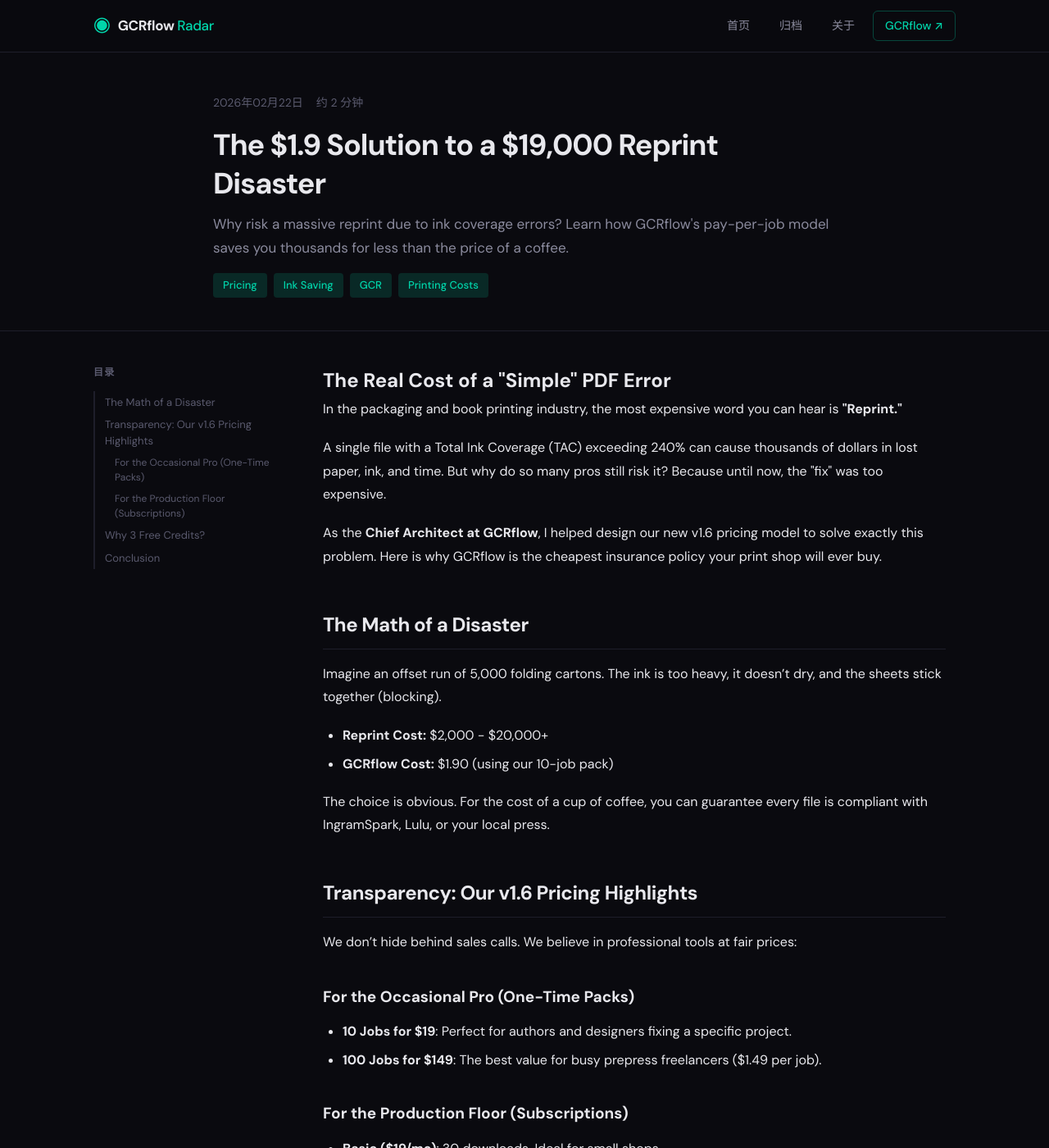
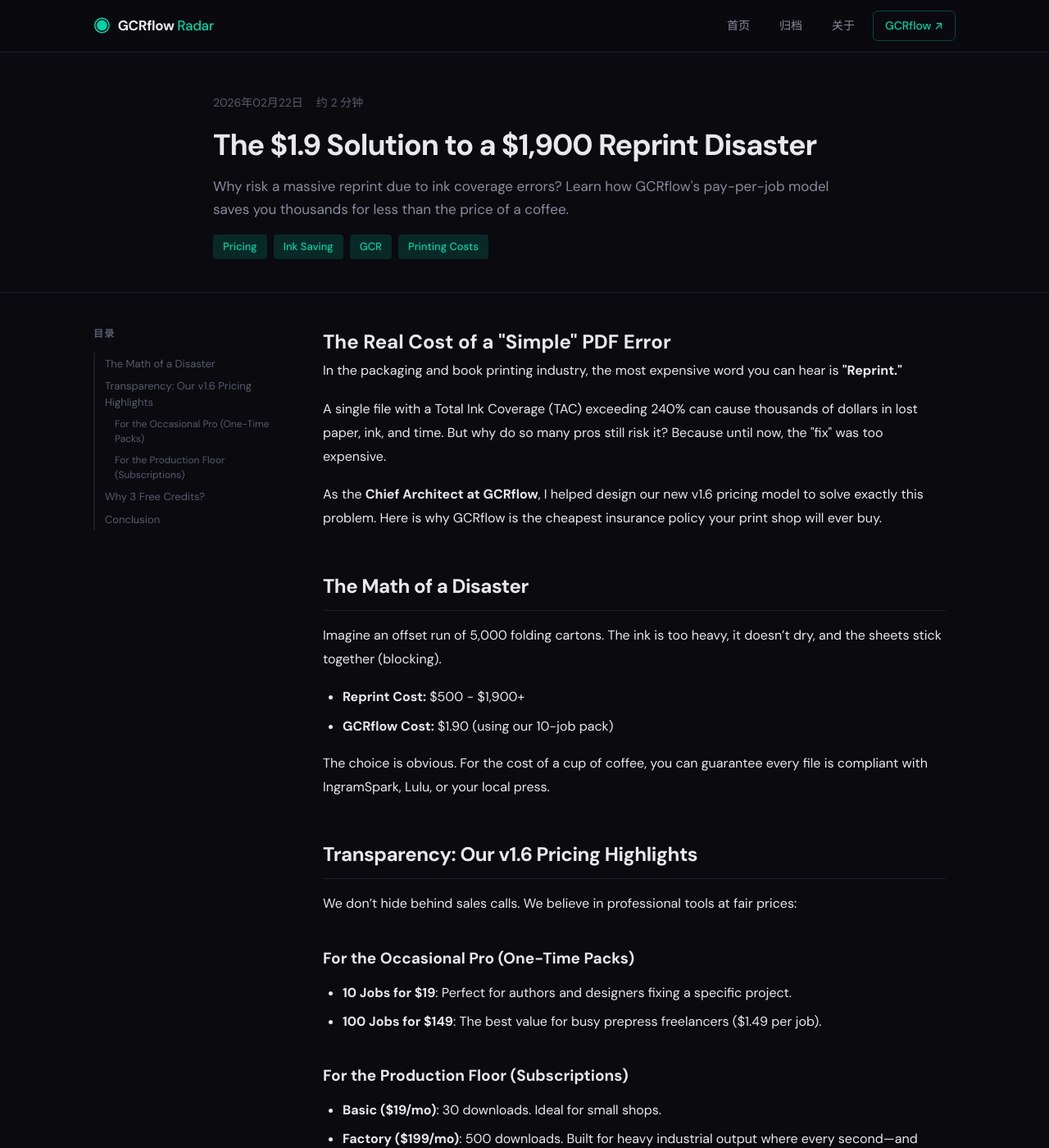
Before and after one commit to L6891244/gcrflow-radar, a Jekyll site: the page built from _posts/2026-02-26-the-math-of-reprint-disaster.md, in a window 1280 px wide and 1400 px high. Shown: the whole window at 82% size. Built offline with Jekyll 4.4.1, drawn with Linux system fonts in a browser that asks for light colours.

Commit message:
style: adjust reprint disaster cost to a more realistic ,900

```diff
--- a/_posts/2026-02-26-the-math-of-reprint-disaster.md
+++ b/_posts/2026-02-26-the-math-of-reprint-disaster.md
@@ -1,6 +1,6 @@
 ---
 layout: post
-title: "The $1.9 Solution to a $19,000 Reprint Disaster"
+title: "The $1.9 Solution to a $1,900 Reprint Disaster"
 date: 2026-02-22 16:00:00 +0000
 categories: [Business Strategy, Quality Control]
 tags: [Pricing, Ink Saving, GCR, Printing Costs]
@@ -17,7 +17,7 @@
 
 ## The Math of a Disaster
 Imagine an offset run of 5,000 folding cartons. The ink is too heavy, it doesn't dry, and the sheets stick together (blocking).
-- **Reprint Cost:** $2,000 - $20,000+
+- **Reprint Cost:** $500 - $1,900+
 - **GCRflow Cost:** $1.90 (using our 10-job pack)
 
 The choice is obvious. For the cost of a cup of coffee, you can guarantee every file is compliant with IngramSpark, Lulu, or your local press.
```
